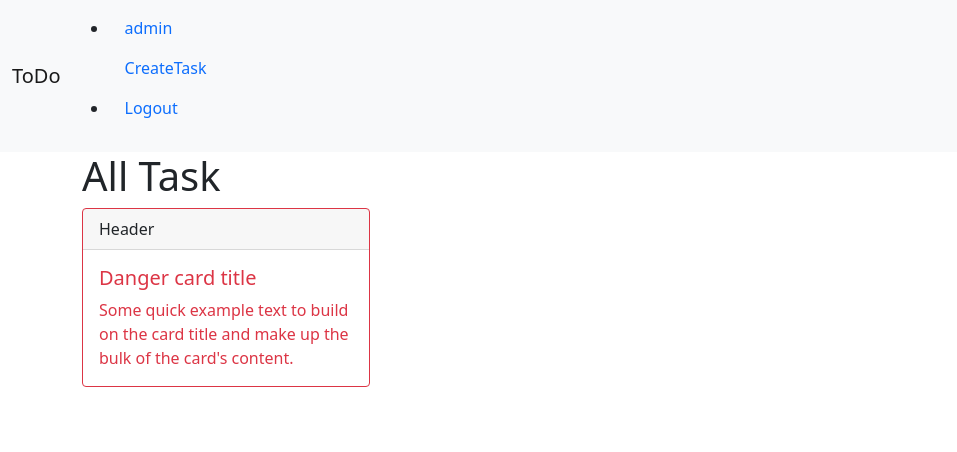
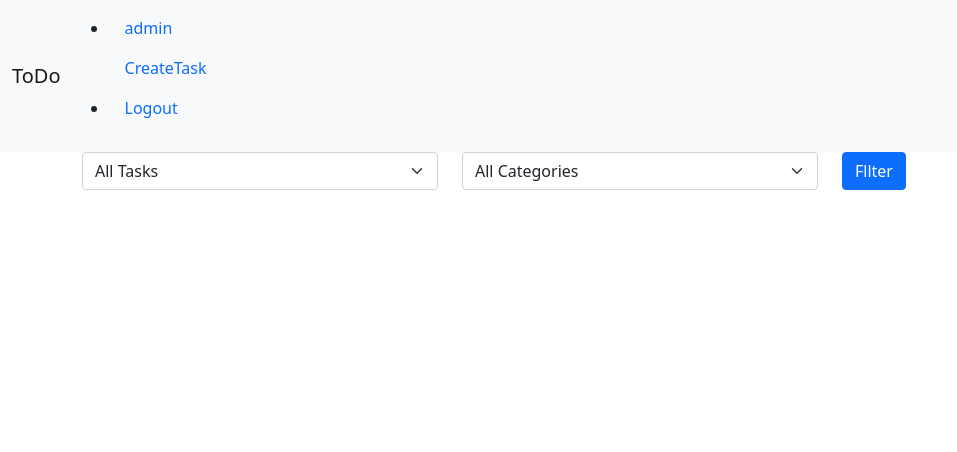
Before and after one commit to TamimurRahman/TaskManagement, a Django app: page / in a window 1280 px wide. Shown: the top 452 px of the page, without its empty margins (0-957 px from the left). Run offline with Django 5.2, Linux system fonts and the light colour scheme; a user stored in the database is signed in.

Commit message:
add get request satus and category filter

```diff
--- a/todo/task/templates/task_list.html
+++ b/todo/task/templates/task_list.html
@@ -1,13 +1,26 @@
 {% extends "base.html" %}
 
 {% block content %}
-<h1>All Task</h1>
-<div class="card border-danger mb-3" style="max-width: 18rem;">
-  <div class="card-header">Header</div>
-  <div class="card-body text-danger">
-    <h5 class="card-title">Danger card title</h5>
-    <p class="card-text">Some quick example text to build on the card title and make up the bulk of the card's content.</p>
-  </div>
+<form method='get' class='md-4'>
+    <div class='row'>
+<div class='col-md-4'>
+<select name='status' class="form-select" aria-label="Default select example">
+  <option value="all" {% if status_filter == 'all' %}selected{% endif %}>All Tasks </option>
+  <option value="compleated" {% if status_filter == 'completed' %}selected{% endif %}>Completed</option>
+  <option value="pending" {% if status_filter == 'pending' %}selected{% endif %}>Pending</option>
+</select>
 </div>
-
+<div class='col-md-4'>
+  <select name='category' class="form-select" aria-label="Default select example">
+        <option value="all" {% if category_filter == 'all' %}selected{% endif %}>All Categories </option>
+        <option value="work" {% if category_filter == 'work' %}selected{% endif %}>Work</option>
+        <option value="personal" {% if category_filter == 'personal' %}selected{% endif %}>Personal</option>
+        <option value="other" {% if category_filter == 'other' %}selected{% endif %}>Other</option>
+</select>
+</div>
+<div class='col-md-4'>
+    <button type='submit' class='btn btn-primary md-4'>Fllter</button>
+</div>
+</div>
+</form>
 {% endblock content %}
```
